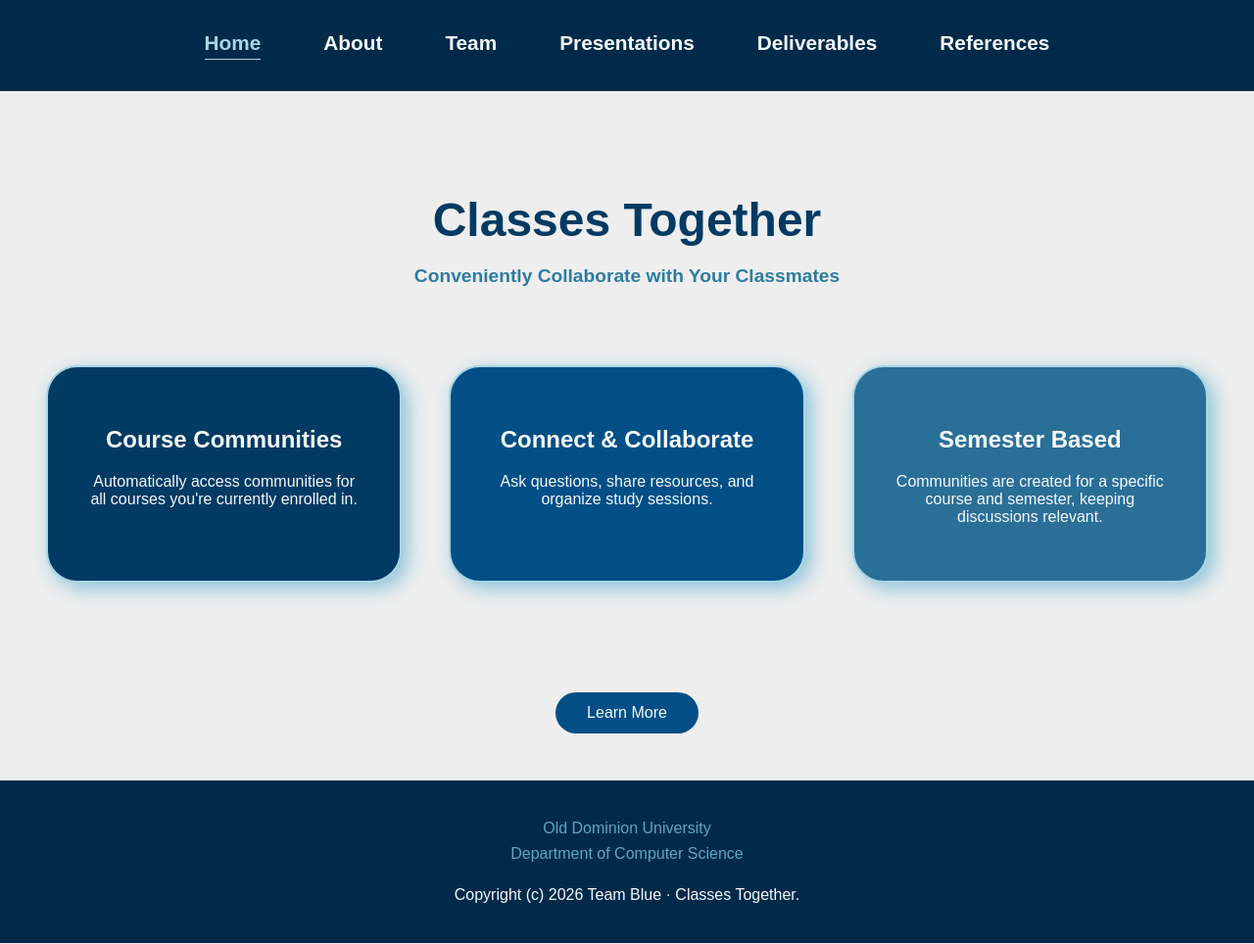
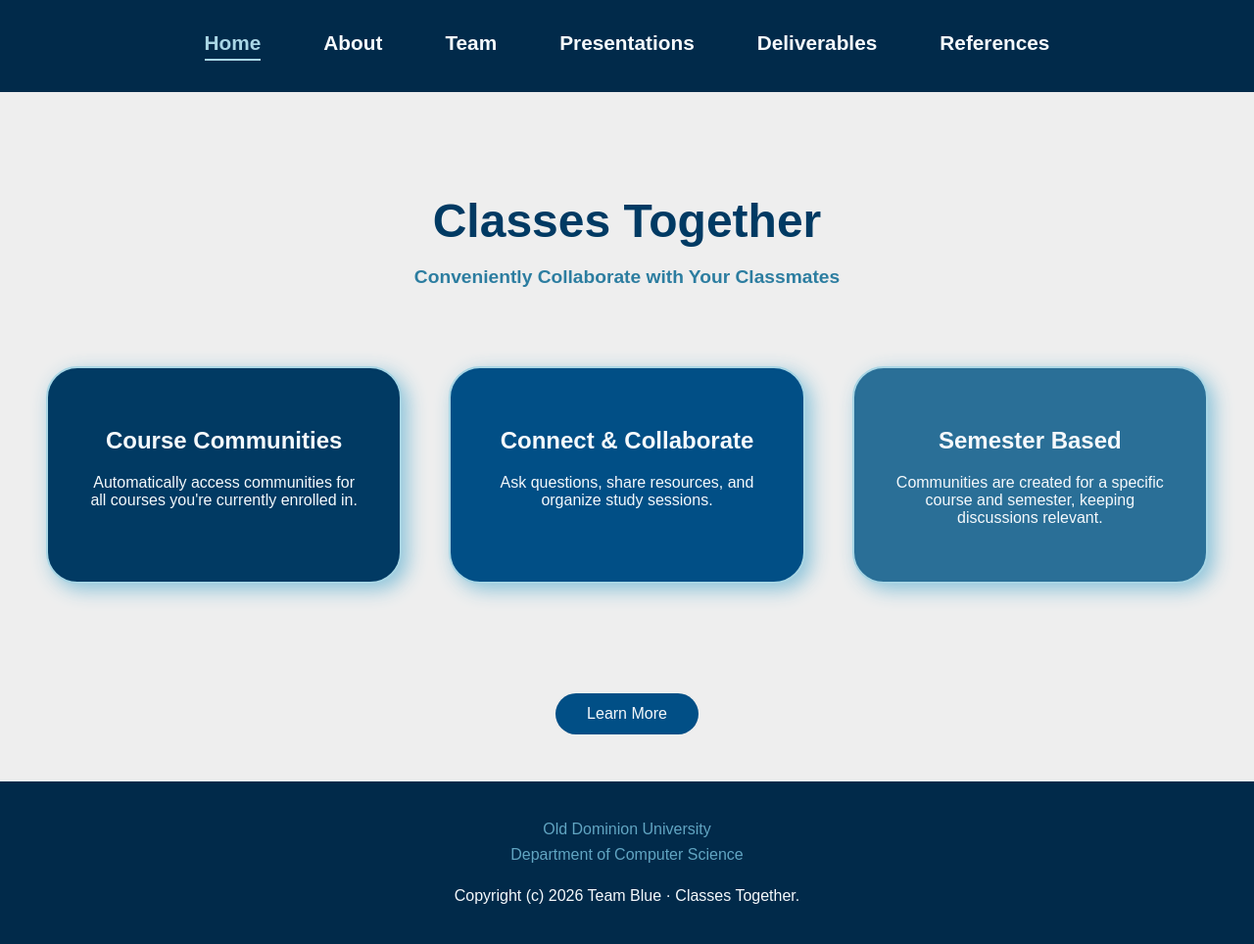
Before and after one commit to classes-together/classes-together.github.io, a Jekyll site: the page built from index.html, in a window 1280 px wide. Shown: the whole page at 98% size. Built offline with Jekyll 4.4.1, drawn with Linux system fonts in a browser that asks for light colours.

Commit message:
Changed border styling for active page

```diff
--- a/assets/css/style.css
+++ b/assets/css/style.css
@@ -89,8 +89,12 @@ nav a[aria-current="page"]:hover {
 
 nav a[aria-current="page"] {
   color: var(--blue-pale);
-  border-bottom: 1px solid var(--blue-pale);
+  border-bottom: 2px solid var(--blue-pale);
   padding-bottom: 0.25rem;
+}
+
+nav a[aria-current="page"]:hover {
+  border-bottom: 2px solid var(--blue-light);
 }
 
 footer {
```
